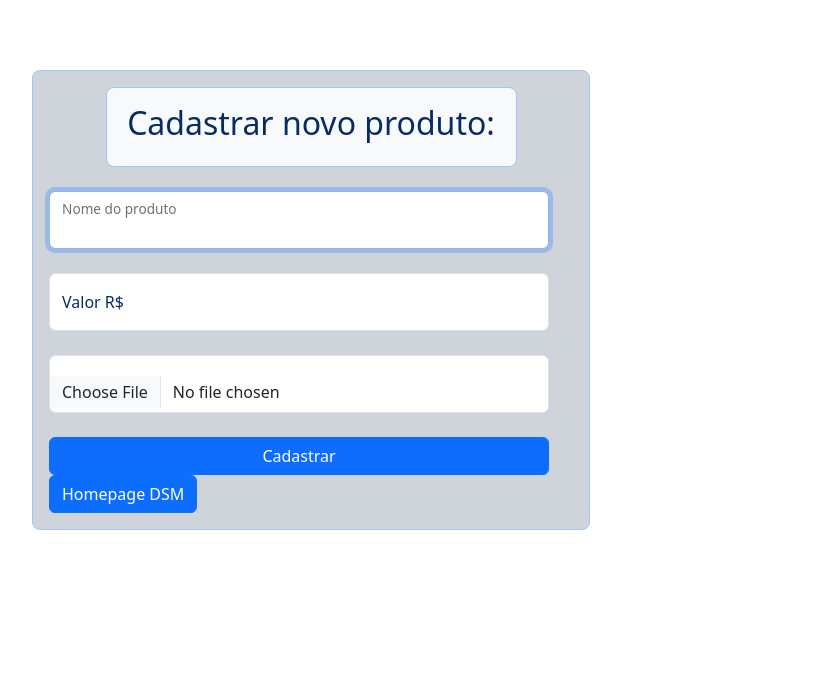
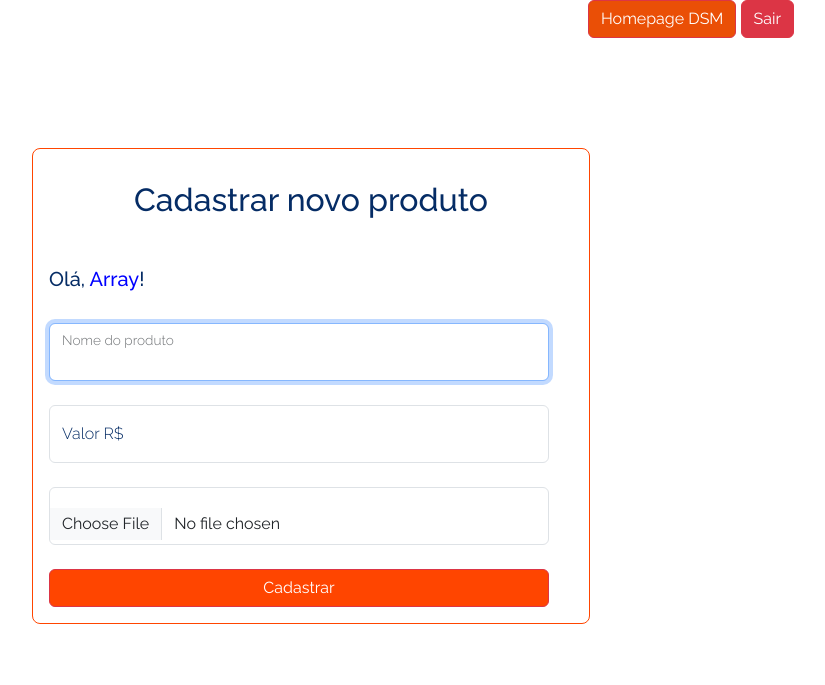
Before and after one commit to Aonay/Loja_Integrada_BancoDados, a PHP site: page /cadastro.php in a window 1280 px wide. Shown: the top 685 px of the page, without its empty margins (329-1154 px from the left). Run offline with PHP 8.4, Linux system fonts and the light colour scheme; the visitor is signed in with stand-in values (Sample User, id 1); data that the repository does not hold is empty.

Commit message:
update pag cadastro e logout :white_check_mark:

```diff
--- a/cadastro.php
+++ b/cadastro.php
@@ -2,7 +2,7 @@
 
 session_start();
 
-if(!isset($_SESSION['usuario']) || (time() - 1800 >$_SESSION['hora']) ){
+if (!isset($_SESSION['usuario']) || (time() - 1800 > $_SESSION['hora'])) {
   session_unset();
   session_destroy();
   ?>
@@ -11,6 +11,7 @@
   </script>
   <?php
   header('refresh: 0; login.php');
+
 }
 
 require 'conexao.php';
@@ -19,36 +20,94 @@
 ?>
 <!DOCTYPE html>
 <html lang="pt-br">
+
 <head>
   <meta charset="UTF-8">
   <meta name="viewport" content="width=device-width, initial-scale=1.0">
   <link href="https://cdn.jsdelivr.net/npm/bootstrap@5.3.3/dist/css/bootstrap.min.css" rel="stylesheet"
     integrity="sha384-QWTKZyjpPEjISv5WaRU9OFeRpok6YctnYmDr5pNlyT2bRjXh0JMhjY6hW+ALEwIH" crossorigin="anonymous">
+  <link rel="preconnect" href="https://fonts.googleapis.com">
+  <link rel="preconnect" href="https://fonts.gstatic.com" crossorigin>
+  <link href="https://fonts.googleapis.com/css2?family=Raleway:ital,wght@0,100..900;1,100..900&display=swap"
+    rel="stylesheet">
 </head>
 
 <body>
   <style>
+    body {
+      font-family: "Raleway", sans-serif;
+      font-optical-sizing: auto;
+      font-weight: 350;
+      font-style: normal;
+    }
+
     .parent {
       min-height: 75vh;
     }
 
-    img{
+    img {
       width: 300px;
       height: 300px;
       object-fit: cover;
     }
+
+    #btnHome {
+      background-color: #EA4F06;
+    }
+
+    #btnCadastro:hover {
+      background-color: red;
+    }
+
+    #btnCadastro {
+      background-color: orangered;
+    }
   </style>
+  <navbar>
 
-  <div class="parent container d-flex justify-content-center align-items-center h-100">
-    <div class=" child container w-50 p-3 text-primary-emphasis bg-dark-subtle border border-primary-subtle rounded-3">
+
+
+
+    <div class="container text-center">
+  <div class="row">
+    <div class="col align-self-start">
+
+    </div>
+    <div class="col align-self-center">
+
+    </div>
+    <div class="col align-self-end">
+    <a href="atividade.php" style="text-decoration:none;">
+      <button class="btn btn-danger" id="btnHome">Homepage DSM</button>
+    </a>
+
+    <a href="logout.php">
+      <button class="btn btn-danger" id="btnSair">Sair</button>
+    </a>
+    </div>
+  </div>
+</div>
+
+
+
+  </navbar>
+
+  <div class="parent container mt-5 d-flex justify-content-center align-items-center h-100">
+    <div class=" child container w-50 p-3 text-primary-emphasis bg-ligth  rounded-3"
+      style="border:solid; border-color: orangered; border-width: 1px">
       <div class="row">
         <div
-          class="container w-75 p-3 text-primary-emphasis bg-light mb-4 border border-primary-subtle rounded-3 d-flex justify-content-center align-items-center h-100">
-          <h2>Cadastrar novo produto:</h2>
+          class="container w-75 p-3 text-primary-emphasis mb-4  d-flex justify-content-center align-items-center h-100">
+          <h2>Cadastrar novo produto</h2>
+
         </div>
         <div class="row">
 
+
           <div class="col">
+            <?php
+            echo "<h5>Olá, <span style='color:blue;'>" . $_SESSION['usuario'] . "</span>! </h5><br>";
+            ?>
             <form method="POST" enctype="multipart/form-data" action="insert.php">
 
               <div class="form-floating mb-4">
@@ -61,17 +120,16 @@
                 <label for="floatingInput">Valor R$</label>
               </div>
               <div class="form-floating mb-4">
-                <input type="file" value="<?php $caminho; ?>" name="fl_upload" id="fileToUpload" class="form-control" id="floatingInput"
-                  placeholder="" />
+                <input type="file" value="<?php $caminho; ?>" name="fl_upload" id="fileToUpload" class="form-control"
+                  id="floatingInput" placeholder="" />
               </div>
           </div>
-          <div class="d-grid gap-2 ">
-            <button class="btn btn-primary" type="submit">Cadastrar</button>
+          <div class="d-grid gap-2">
+            <button class="btn btn-danger" id="btnCadastro" type="submit">Cadastrar</button>
+
           </div>
           </form>
-          <a href="atividade.php">
-              <button class="btn btn-primary" type="submit">Homepage DSM</button>
-            </a>
+
         </div>
       </div>
     </div>
@@ -86,4 +144,5 @@
     integrity="sha384-YvpcrYf0tY3lHB60NNkmXc5s9fDVZLESaAA55NDzOxhy9GkcIdslK1eN7N6jIeHz" crossorigin="anonymous">
     </script>
 </body>
+
 </html>
```
Also changed, not shown: logout.php (added, +9 -0 lines).
